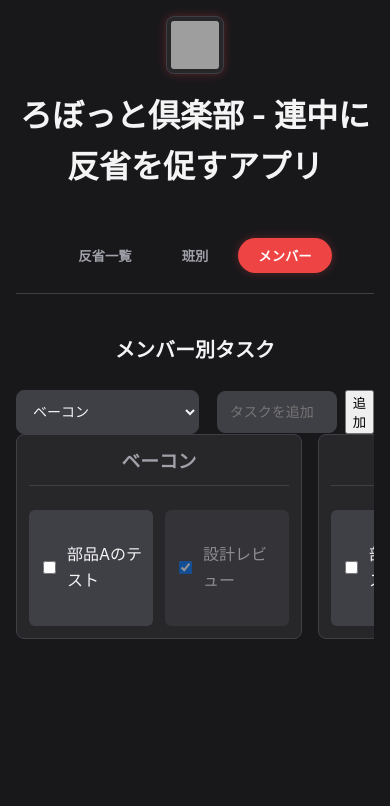
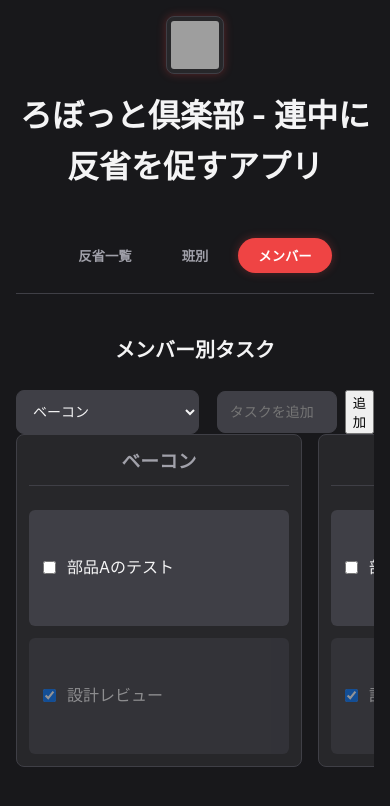
Before and after one commit to hou-rai3/robot-club-tasks, a React (Create React App) app: page / in a window 390 px wide. Both pictures are taken after a click on the button "メンバー". Shown: the top 806 px of the page. Built offline with nearby package versions, Linux system fonts and the light colour scheme; grey boxes are pictures that could not be loaded.

Commit message:
ミスってたので修正

```diff
--- a/src/App.css
+++ b/src/App.css
@@ -372,3 +372,7 @@ input:focus, textarea:focus {
   .app, .App { padding: 16px; }
   .title-row { flex-direction: column; }
 }
+
+@media (max-width: 900px) {
+  .member-column { grid-template-columns: 1fr; }
+}
```
